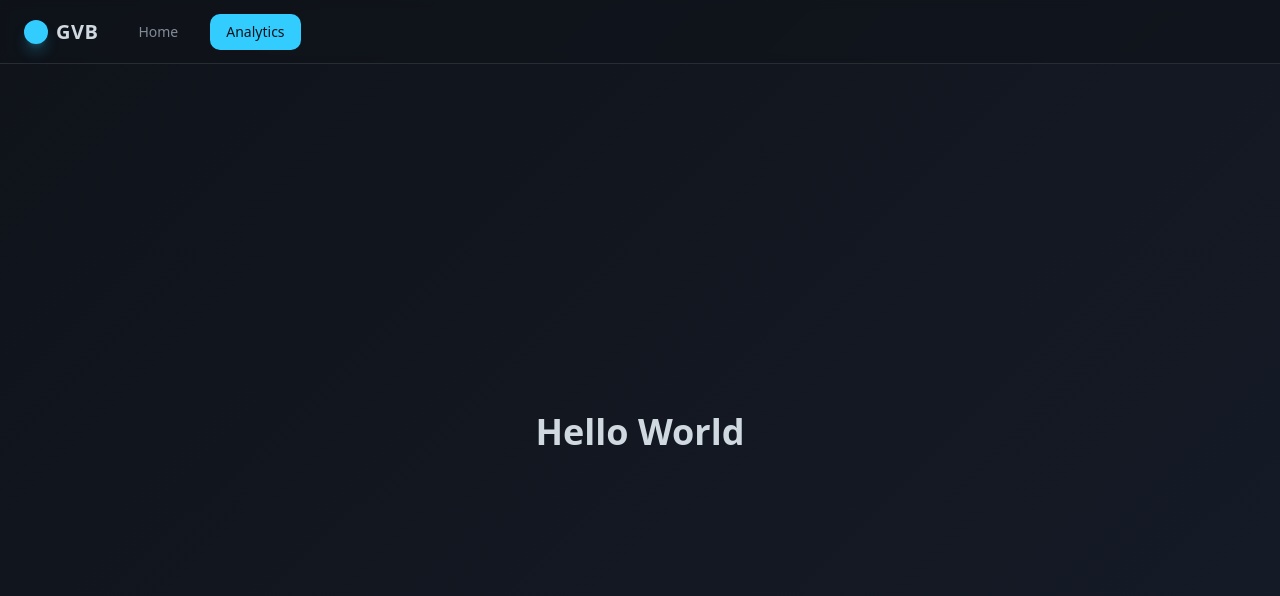
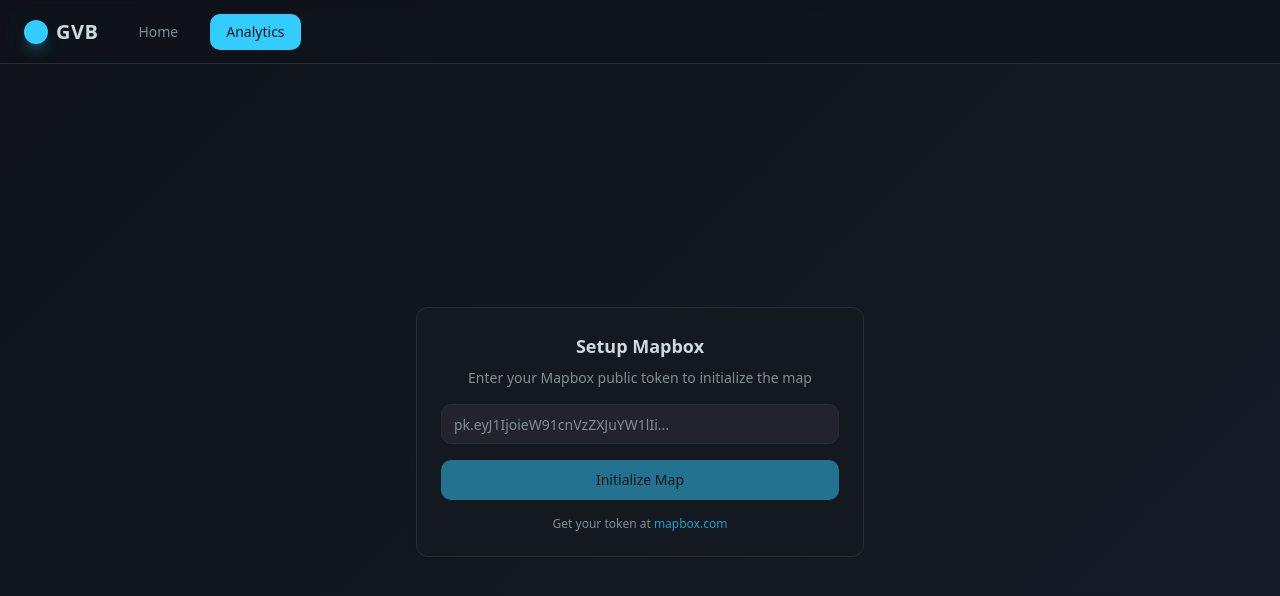
Before and after one commit to bila9630/PrevenTect, a React (Vite) app: page /analytics in a window 1280 px wide. Shown: the top 596 px of the page. Built offline with nearby package versions, Linux system fonts and the light colour scheme.

Commit message:
Display Mapbox map on Analytics page
Integrate a full Mapbox map into the Analytics page.

```diff
--- a/src/pages/Analytics.tsx
+++ b/src/pages/Analytics.tsx
@@ -1,9 +1,10 @@
 import React from 'react';
+import MapView from '@/components/MapView';
 
 const Analytics = () => {
   return (
-    <div className="h-full flex items-center justify-center">
-      <h1 className="text-4xl font-bold text-foreground">Hello World</h1>
+    <div className="h-full w-full">
+      <MapView />
     </div>
   );
 };
```
